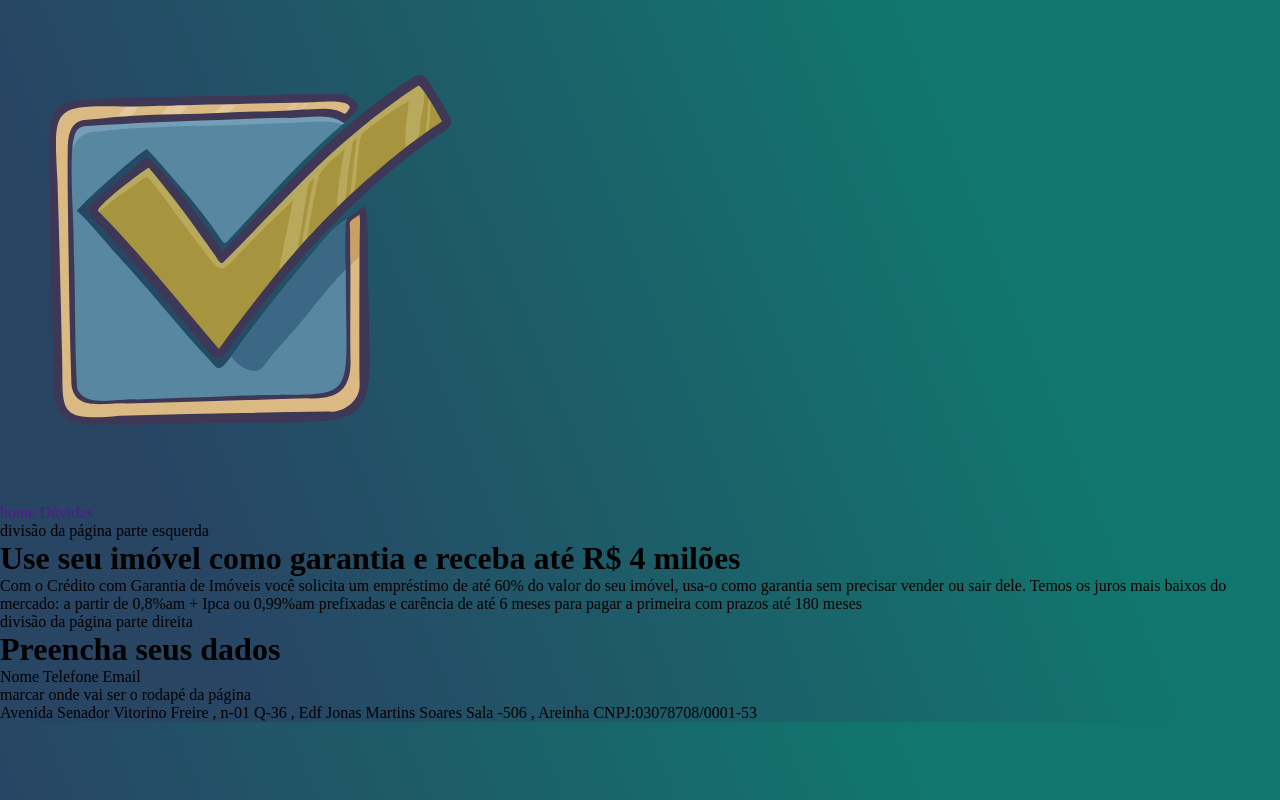
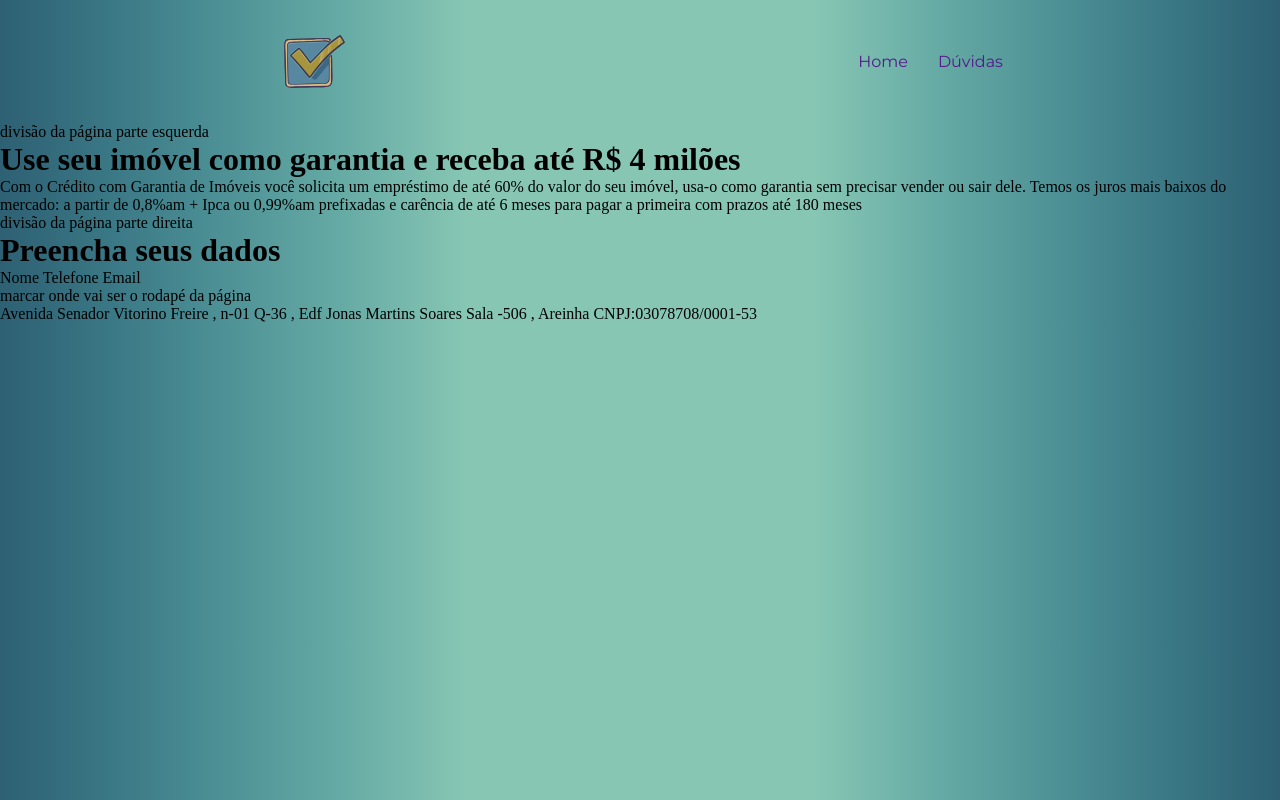
Before and after one commit to Ramon-Barros/Agente_Credito, a plain HTML site: page index.html in a window 1280 px wide. Drawn offline with Linux system fonts and the light colour scheme.

Commit message:
colocando estilo no header da página

```diff
--- a/index.html
+++ b/index.html
@@ -11,7 +11,10 @@
 
     <header class="cabecalho">
         <img src="logo.svg" class="cabecalho-img" src="" alt="Agente de Crédito">
-        <nav> <a class="cabecalho-menu-item" href="">home</a> <a class="cabecalho-menu-item" href="">Dúvidas</a></nav>
+        <nav class="cabecalho-menu">
+            <a class="cabecalho-menu-item" href="">Home</a>
+            <a class="cabecalho-menu-item" href="">Dúvidas</a>
+        </nav>
     </header>
     <main>
         <div>
--- a/style.css
+++ b/style.css
@@ -4,12 +4,30 @@
     box-sizing: border-box;
     text-decoration: none;
 }
+.cabecalho{
+    display: flex;
+    flex-direction: row;
+    align-items: center;
+    justify-content: space-around;
+    padding: 24px;
+}
 
 .cabecalho-img{
+    height: 75px;
+}
 
+.cabecalho-menu{
+    display: flex;
+    gap: 30px;
 }
+
+.cabecalho-menu-item{
+    font-family: 'Montserrat', sans-serif;
+}
+
 
 body{
     font-size: 100%;
-    background: linear-gradient(68.15deg, #284564 16.62%, #11766d 75.61% );
+    background-image: linear-gradient(to right, #2d6073, #3b7986, #4f9397,
+    #68aca6, #86c6b3, #86c6b3, #86c6b3, #86c6b3, #68aca6, #4f9397, #3b7986, #2d6073);
 }
```
